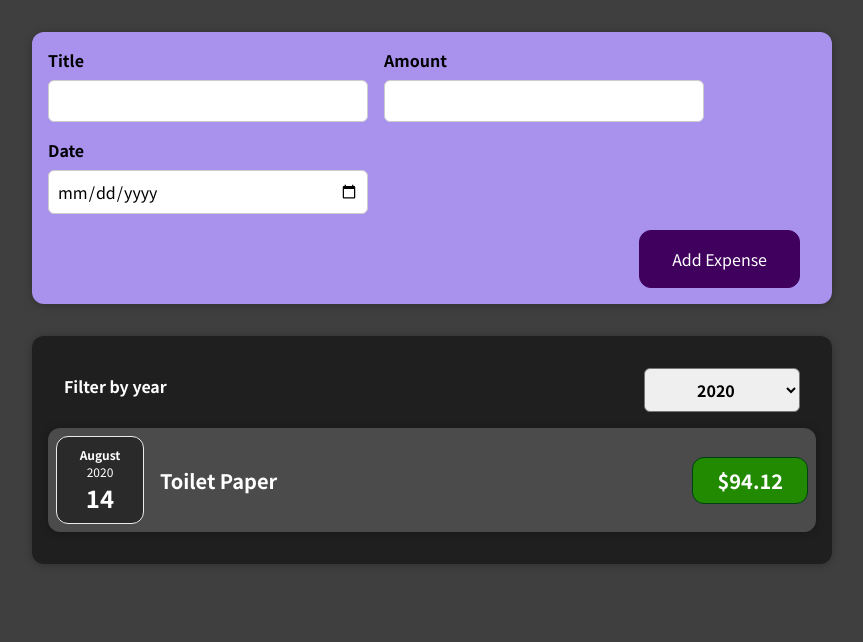
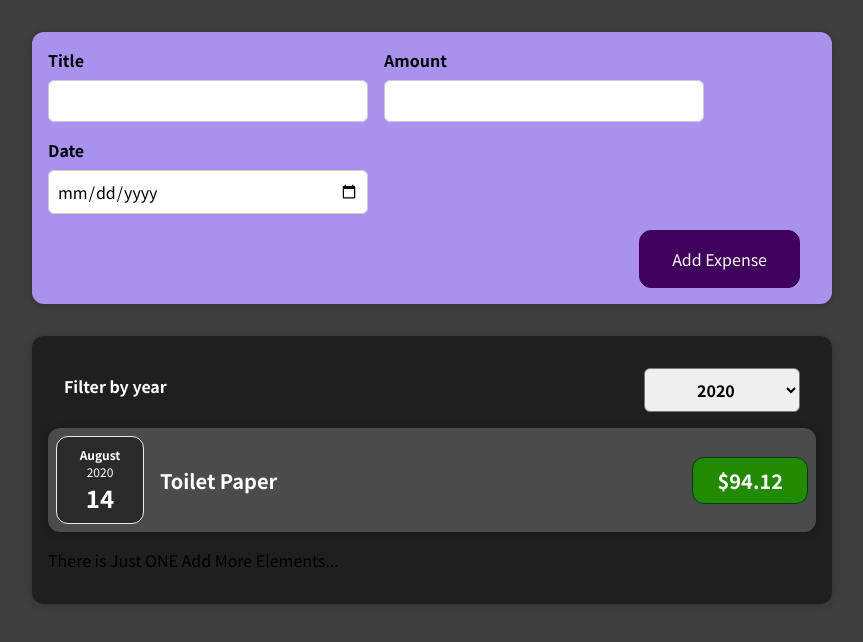
Before and after one commit to chagasingh/my-react-app, a React (Create React App) app: page / in a window 1280 px wide. Shown: the top 642 px of the page, without its empty margins (208-1071 px from the left). Built offline with nearby package versions, Linux system fonts and the light colour scheme.

Commit message:
added condition

```diff
--- a/src/components/Expenses/Expenses.js
+++ b/src/components/Expenses/Expenses.js
@@ -21,15 +21,28 @@ const Expenses = (props) => {
     <div>
       <Card className='expenses'>
         <ExpensesFilter selected={filteredYear} onChangeFilter={filterChangeHandler} />
-
-        {filterExpenses.map((expense) => (
+        {filterExpenses.length === 0 ? (
+        <p>No Expense Found</p>
+        ):(filterExpenses.map((expense) => (
           <ExpenseItem
             key={expense.id}
             title={expense.title}
             amount={expense.amount}
             date={expense.date}
           />
-        ))}
+          ))
+        )}
+        {filterExpenses.length === 1 ? (
+        <p>There is Just ONE Add More Elements...</p>
+        ):(filterExpenses.map((expense) => (
+          <ExpenseItem
+            key={expense.id}
+            title={expense.title}
+            amount={expense.amount}
+            date={expense.date}
+          />
+          ))
+        )}
       </Card>
     </div>
   );
```
